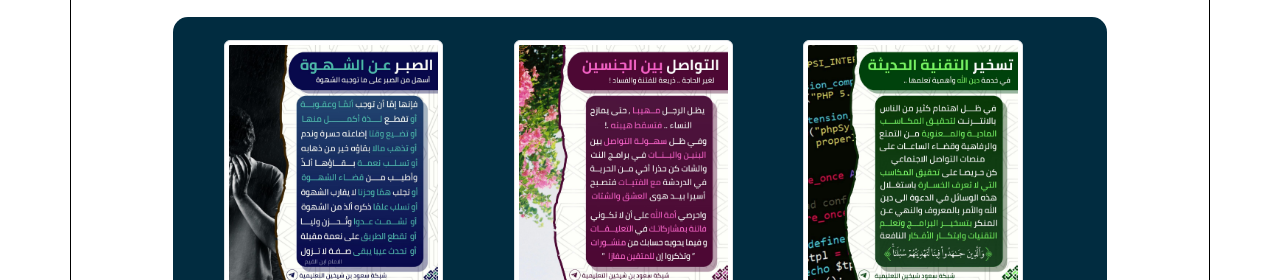
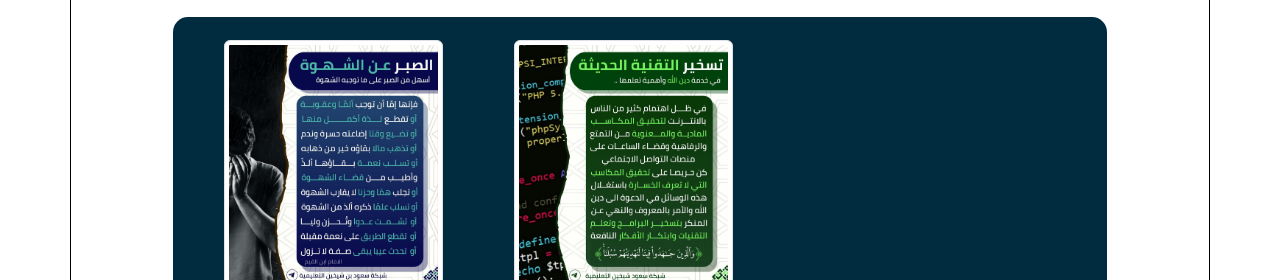
Before and after one commit to Saud-454/saud-page, a plain HTML site: page index.html in a window 1280 px wide. Shown: the part 672-952 px from the top of the page. Drawn offline with nearby package versions, Linux system fonts and the light colour scheme.

Commit message:
Update index.html

```diff
--- a/index.html
+++ b/index.html
@@ -87,9 +87,6 @@
             <img style="width: 80%;" class="img-fluid img-thumbnail tk" src="sabur.jpg" alt="X" onclick="showImage(this.src)">
         </div>
         <!--  -->
-        <div class="col-md-4 d-flex justify-content-center ">
-            <img style="width: 80%;" class="img-fluid img-thumbnail tk" src="twasol.jpg" alt="X" onclick="showImage(this.src)">
-        </div>
         <!--  -->
         <div class="col-md-4 d-flex justify-content-center">
             <img style="width: 80%;" class="img-fluid img-thumbnail tk" src="taskher.jpg" alt="X" onclick="showImage(this.src)">
```
